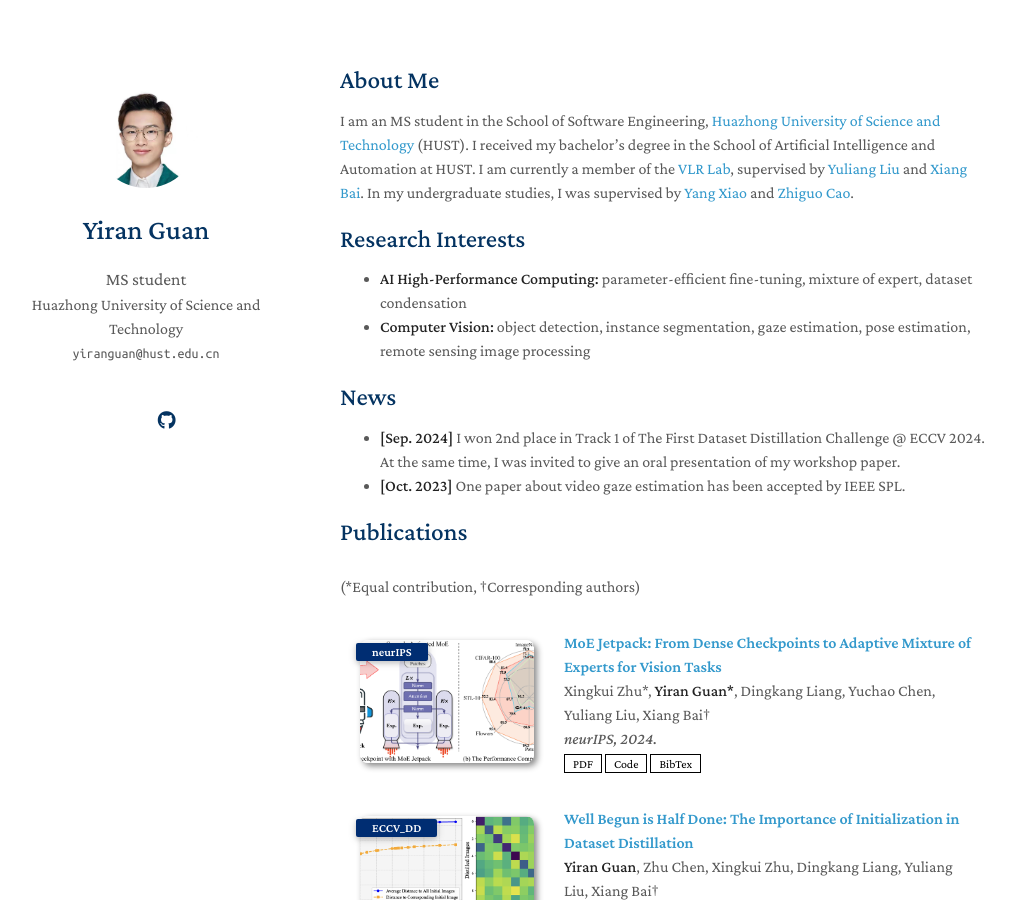
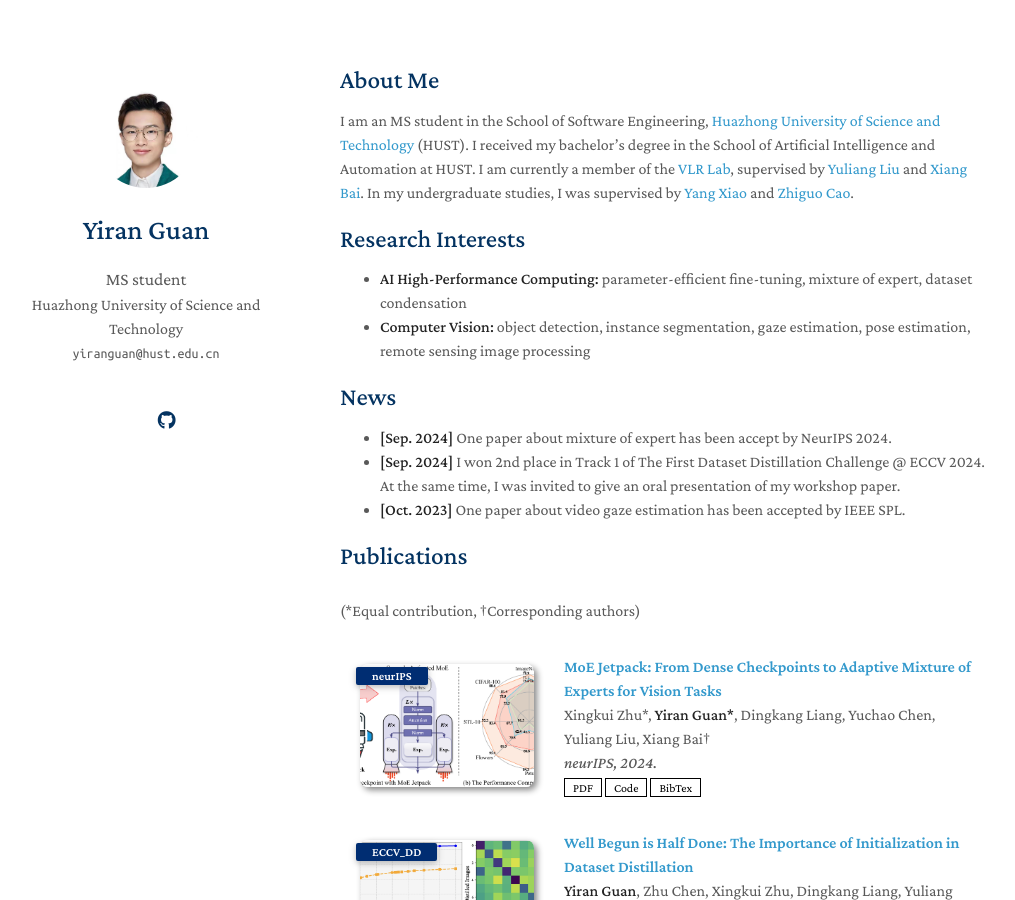
Before and after one commit to 1ranGuan/1ranGuan.github.io, a Jekyll site: the page built from index.md, in a window 1280 px wide and 900 px high. Shown: the whole window, without its empty margins (130-1145 px from the left). Built offline with Jekyll 4.4.1, drawn with Linux system fonts in a browser that asks for light colours; nearby versions of some CDN libraries; a style sheet for code colours, icons or effects is not loaded; our own code applies the rules of GitHub Pages for plain Markdown files.

Commit message:
Update index.md

```diff
--- a/index.md
+++ b/index.md
@@ -12,6 +12,7 @@ I am an MS student in the School of Software Engineering, [Huazhong University o
 - **Computer Vision:** object detection, instance segmentation, gaze estimation, pose estimation, remote sensing image processing
 
 ## News
+- **[Sep. 2024]** One paper about mixture of expert has been accept by NeurIPS 2024.
 - **[Sep. 2024]** I won 2nd place in Track 1 of The First Dataset Distillation Challenge @ ECCV 2024. At the same time, I was invited to give an oral presentation of my workshop paper.
 - **[Oct. 2023]** One paper about video gaze estimation has been accepted by IEEE SPL.
 
```
